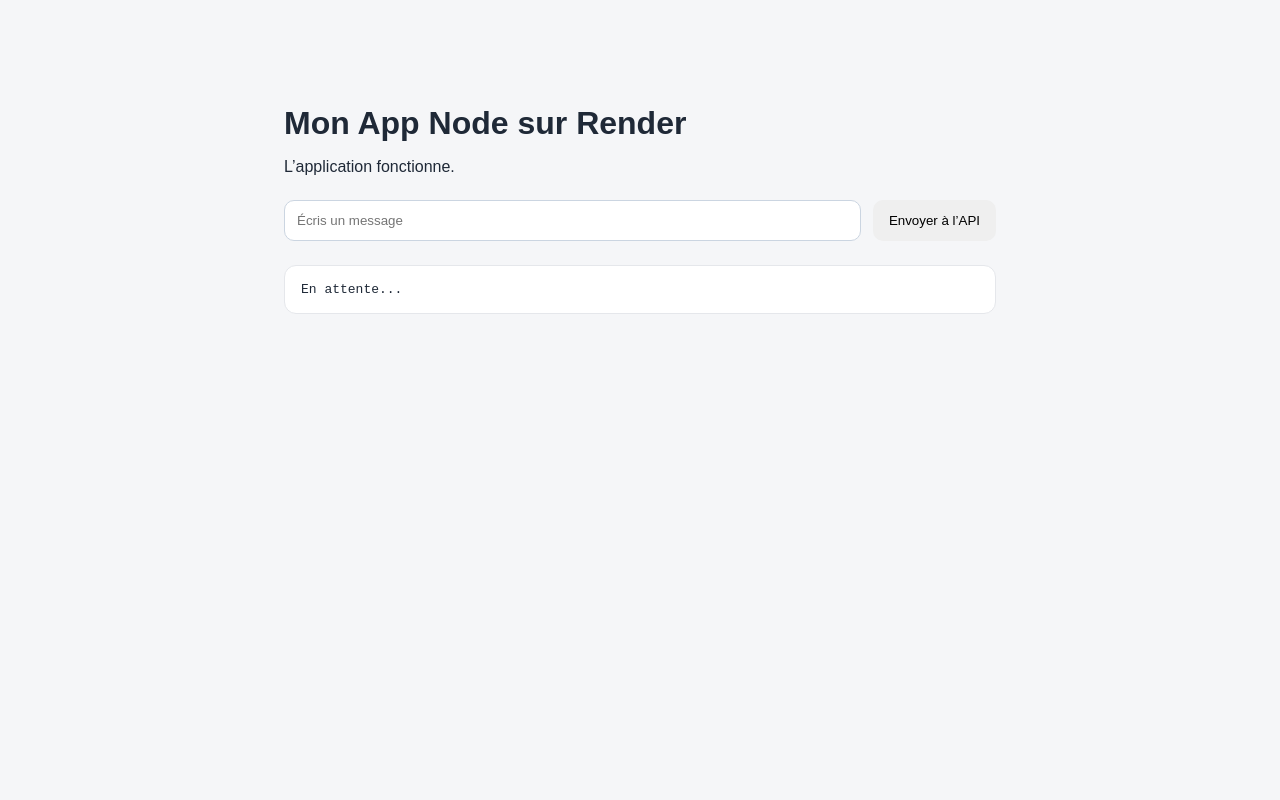
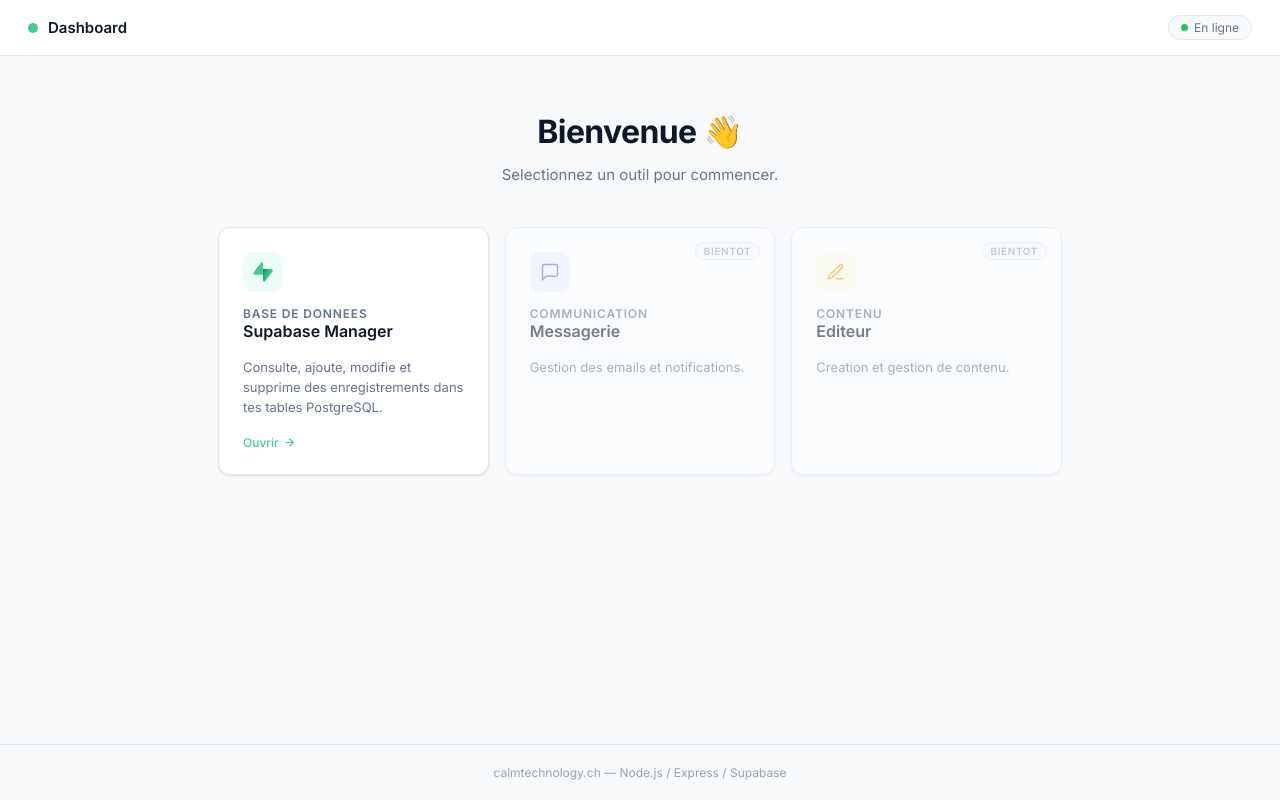
Before and after one commit to Philippe-AD/express-hello-world, a website: page public/index.html in a window 1280 px wide. Drawn offline with Linux system fonts and the light colour scheme.

Commit message:
Page d'accueil dashboard

```diff
--- a/public/index.html
+++ b/public/index.html
@@ -3,22 +3,86 @@
 <head>
   <meta charset="UTF-8" />
   <meta name="viewport" content="width=device-width, initial-scale=1.0" />
-  <title>Mon App Node sur Render</title>
-  <link rel="stylesheet" href="/style.css" />
+  <title>Dashboard</title>
+  <link rel="preconnect" href="https://fonts.googleapis.com" />
+  <link href="https://fonts.googleapis.com/css2?family=Inter:wght@400;500;600;700&display=swap" rel="stylesheet" />
+  <style>
+    *, *::before, *::after { box-sizing: border-box; margin: 0; padding: 0; }
+    :root {
+      --bg:#f8fafc; --surface:#ffffff; --border:#e2e8f0;
+      --text:#0f172a; --muted:#64748b; --light:#94a3b8;
+      --accent:#3ecf8e; --radius:12px;
+      --shadow:0 1px 3px rgba(0,0,0,.08),0 1px 2px rgba(0,0,0,.04);
+      --shadow-md:0 4px 16px rgba(0,0,0,.10);
+    }
+    body { font-family:'Inter',system-ui,sans-serif; background:var(--bg); color:var(--text); min-height:100vh; display:flex; flex-direction:column; }
+    header { height:56px; background:var(--surface); border-bottom:1px solid var(--border); padding:0 28px; display:flex; align-items:center; justify-content:space-between; }
+    .logo { display:flex; align-items:center; gap:10px; font-size:15px; font-weight:600; text-decoration:none; color:var(--text); }
+    .logo-dot { width:10px; height:10px; border-radius:50%; background:var(--accent); }
+    .status-pill { display:flex; align-items:center; gap:6px; font-size:12px; color:var(--muted); background:var(--bg); border:1px solid var(--border); padding:4px 12px; border-radius:99px; }
+    .dot-green { width:7px; height:7px; border-radius:50%; background:#22c55e; }
+    .hero { padding:56px 28px 40px; text-align:center; }
+    .hero h1 { font-size:32px; font-weight:700; letter-spacing:-.02em; margin-bottom:12px; }
+    .hero p { font-size:15px; color:var(--muted); max-width:440px; margin:0 auto; line-height:1.6; }
+    .grid { display:grid; grid-template-columns:repeat(auto-fill,minmax(240px,1fr)); gap:16px; max-width:900px; margin:0 auto; padding:0 28px 60px; width:100%; }
+    .card { background:var(--surface); border:1px solid var(--border); border-radius:var(--radius); box-shadow:var(--shadow); padding:24px; text-decoration:none; color:inherit; display:flex; flex-direction:column; gap:14px; transition:box-shadow .15s,transform .15s,border-color .15s; position:relative; overflow:hidden; }
+    .card::after { content:''; position:absolute; bottom:0; left:0; right:0; height:3px; background:var(--card-color,var(--accent)); opacity:0; transition:opacity .15s; }
+    .card:hover { box-shadow:var(--shadow-md); transform:translateY(-2px); border-color:#c8d9e8; }
+    .card:hover::after { opacity:1; }
+    .card-icon { width:40px; height:40px; border-radius:10px; background:var(--card-bg,#ecfdf5); display:flex; align-items:center; justify-content:center; }
+    .card-icon svg { width:20px; height:20px; }
+    .card-label { font-size:12px; font-weight:600; text-transform:uppercase; letter-spacing:.07em; color:var(--muted); }
+    .card h2 { font-size:16px; font-weight:600; margin-bottom:2px; }
+    .card p { font-size:13px; color:var(--muted); line-height:1.55; flex:1; }
+    .card-arrow { display:flex; align-items:center; gap:4px; font-size:12px; font-weight:500; color:var(--card-color,var(--accent)); margin-top:4px; }
+    .soon { opacity:.55; pointer-events:none; }
+    .badge-soon { position:absolute; top:14px; right:14px; font-size:10px; font-weight:600; text-transform:uppercase; letter-spacing:.06em; background:var(--bg); border:1px solid var(--border); color:var(--light); padding:2px 8px; border-radius:99px; }
+    footer { margin-top:auto; padding:20px 28px; text-align:center; font-size:12px; color:var(--light); border-top:1px solid var(--border); }
+  </style>
 </head>
 <body>
-  <main class="container">
-    <h1>Mon App Node sur Render</h1>
-    <p>L’application fonctionne.</p>
+<header>
+  <a class="logo" href="/"><span class="logo-dot"></span>Dashboard</a>
+  <div class="status-pill"><span class="dot-green"></span>En ligne</div>
+</header>
+<section class="hero">
+  <h1>Bienvenue &#128075;</h1>
+  <p>Selectionnez un outil pour commencer.</p>
+</section>
+<div class="grid">
 
-    <div class="card">
-      <input id="messageInput" type="text" placeholder="Écris un message" />
-      <button id="sendBtn">Envoyer à l’API</button>
+  <a class="card" href="/supabase" style="--card-color:#3ecf8e;--card-bg:#ecfdf5;">
+    <div class="card-icon">
+      <svg viewBox="0 0 109 113" fill="none" xmlns="http://www.w3.org/2000/svg">
+        <path d="M63.7076 110.284C60.8481 113.885 55.0502 111.912 54.9813 107.314L53.9738 40.0627L99.1935 40.0627C107.384 40.0627 111.952 49.5228 106.859 55.9374L63.7076 110.284Z" fill="url(#lg1)"/>
+        <path d="M63.7076 110.284C60.8481 113.885 55.0502 111.912 54.9813 107.314L53.9738 40.0627L99.1935 40.0627C107.384 40.0627 111.952 49.5228 106.859 55.9374L63.7076 110.284Z" fill="url(#lg2)" fill-opacity="0.2"/>
+        <path d="M45.317 2.07103C48.1765 -1.53037 53.9745 0.442937 54.0434 5.04087L54.4849 72.2922H9.83113C1.64038 72.2922 -2.92775 62.8321 2.1655 56.4175L45.317 2.07103Z" fill="#3ECF8E"/>
+        <defs>
+          <linearGradient id="lg1" x1="53.9738" y1="54.974" x2="94.1635" y2="71.8295" gradientUnits="userSpaceOnUse"><stop stop-color="#249361"/><stop offset="1" stop-color="#3ECF8E"/></linearGradient>
+          <linearGradient id="lg2" x1="36.1558" y1="30.578" x2="54.4844" y2="65.0806" gradientUnits="userSpaceOnUse"><stop/><stop offset="1" stop-opacity="0"/></linearGradient>
+        </defs>
+      </svg>
     </div>
+    <div><div class="card-label">Base de donnees</div><h2>Supabase Manager</h2></div>
+    <p>Consulte, ajoute, modifie et supprime des enregistrements dans tes tables PostgreSQL.</p>
+    <div class="card-arrow">Ouvrir <svg width="13" height="13" viewBox="0 0 24 24" fill="none" stroke="currentColor" stroke-width="2.2"><path d="M5 12h14M12 5l7 7-7 7"/></svg></div>
+  </a>
 
-    <pre id="output">En attente...</pre>
-  </main>
+  <div class="card soon" style="--card-color:#6366f1;--card-bg:#eef2ff;">
+    <span class="badge-soon">Bientot</span>
+    <div class="card-icon"><svg viewBox="0 0 24 24" fill="none" stroke="#6366f1" stroke-width="1.7"><path d="M21 15a2 2 0 0 1-2 2H7l-4 4V5a2 2 0 0 1 2-2h14a2 2 0 0 1 2 2z"/></svg></div>
+    <div><div class="card-label">Communication</div><h2>Messagerie</h2></div>
+    <p>Gestion des emails et notifications.</p>
+  </div>
 
-  <script src="/app.js"></script>
+  <div class="card soon" style="--card-color:#f59e0b;--card-bg:#fffbeb;">
+    <span class="badge-soon">Bientot</span>
+    <div class="card-icon"><svg viewBox="0 0 24 24" fill="none" stroke="#f59e0b" stroke-width="1.7"><path d="M12 20h9"/><path d="M16.5 3.5a2.121 2.121 0 0 1 3 3L7 19l-4 1 1-4L16.5 3.5z"/></svg></div>
+    <div><div class="card-label">Contenu</div><h2>Editeur</h2></div>
+    <p>Creation et gestion de contenu.</p>
+  </div>
+
+</div>
+<footer>calmtechnology.ch &mdash; Node.js / Express / Supabase</footer>
 </body>
 </html>
```
